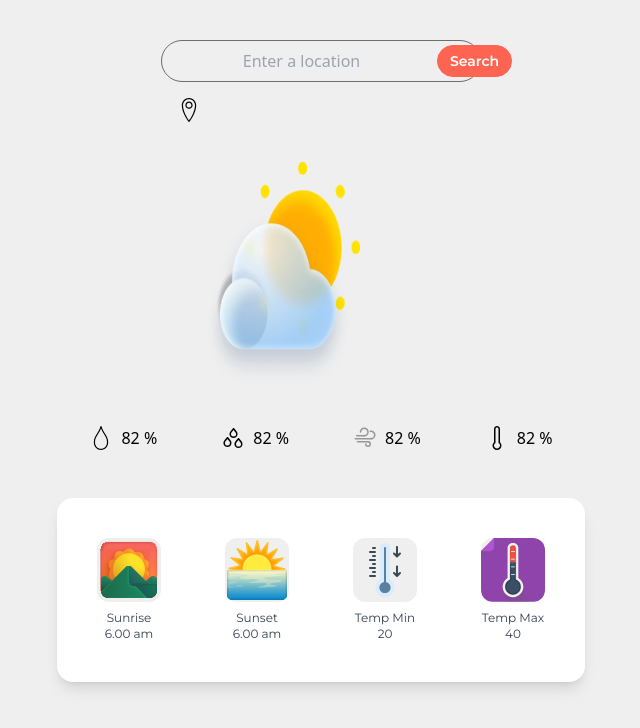
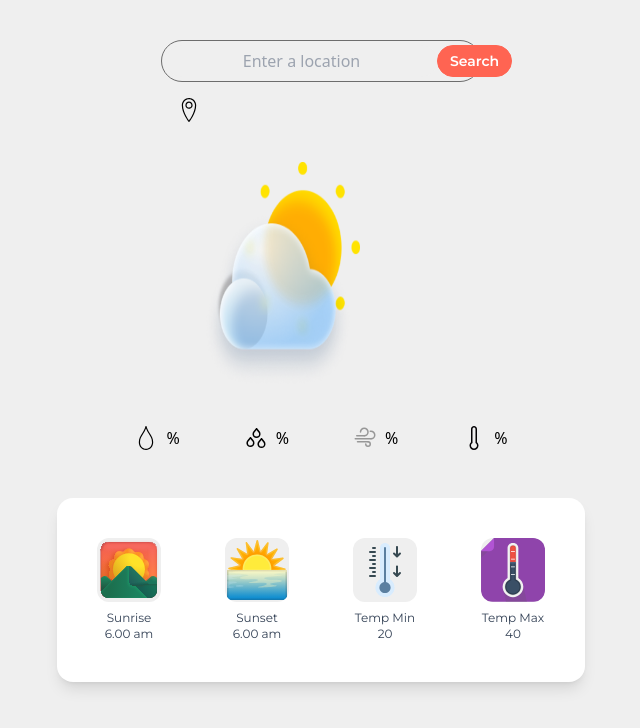
Before and after one commit to nuruzzamn/Weather-App-by-React---Tailwind-, a React (Vite) app: page / in a window 1280 px wide. Shown: the top 728 px of the page, without its empty margins (319-959 px from the left). Built offline with nearby package versions, Linux system fonts and the light colour scheme; a web font is replaced by a local one.

Commit message:
[feat] set data row section

```diff
--- a/src/components/DataRow.jsx
+++ b/src/components/DataRow.jsx
@@ -5,28 +5,29 @@ import wind from "../assets/icons/wind.svg"
 import temp from "../assets/icons/temp.svg"
 
 
-const DataRow = () => {
+const DataRow = ({dataRow}) => {
+    const {dataHumidity, dataClouds, dataWind, dataTemp}=dataRow
   return (
     <div className='flex flex-row justify-center items-center gap-5 sm:gap-16'>
 
         <section className='flex justify-center items-center gap-1 sm:gap-2'>
             <img src={humidity} alt="" className='small-icon-size' />
-            <p>82 %</p>
+            <p>{dataHumidity} %</p>
         </section>
 
         <section className='flex justify-center items-center gap-1 sm:gap-2'>
             <img src={mm} alt="" className='small-icon-size' />
-            <p>82 %</p>
+            <p>{dataClouds} %</p>
         </section>
 
         <section className='flex justify-center items-center gap-1 sm:gap-2'>
             <img src={wind} alt="" className='small-icon-size' />
-            <p>82 %</p>
+            <p>{dataWind} %</p>
         </section>
 
         <section className='flex justify-center items-center gap-1 sm:gap-2'>
             <img src={temp} alt="" className='small-icon-size' />
-            <p>82 %</p>
+            <p>{dataTemp} %</p>
         </section>
     </div>
   )
--- a/src/components/MiddleSection.jsx
+++ b/src/components/MiddleSection.jsx
@@ -1,6 +1,6 @@
 import skySun from "../assets/icons/sky-sun.png";
 const MiddleSection = ({ middleData }) => {
-  const { des, temp, name } = middleData;
+  const { des, dataTemp, name } = middleData;
 
   return (
     <div className="">
@@ -14,14 +14,21 @@ const MiddleSection = ({ middleData }) => {
         </section>
 
         <section className="basis-2/6 font-montserrat text-slate-700 pl-3 mt-4 ">
-          <h1 className="text-lg">{des}</h1>
-          {temp && (
-            <section className="flex ">
-              <p className="text-4xl sm:text-8xl mt-2">{Math.round(temp)}</p>
+          {dataTemp && (
+            <section className="flex justify-start">
+              <p className="z-10 bg-transparent">{des}</p>
+              <section className="flex flex-row ml-[-40px] mt-4 bg-transparent">
+                <p className="text-4xl sm:text-8xl mt-2">
+                  {Math.round(dataTemp)}
+                </p>
 
-              <p className="lg:font-bold lg:text-3xl font-semibold text-xl mt-2 ml-1">0</p>
+                <p className="lg:font-bold lg:text-3xl font-semibold text-xl mt-2 ml-1">
+                  0
+                </p>
+              </section>
             </section>
           )}
+
           <h2 className="text-xs sm:text-lg font-bold">{name}</h2>
         </section>
       </section>
--- a/src/components/Weather.jsx
+++ b/src/components/Weather.jsx
@@ -25,19 +25,17 @@ const Weather = () => {
   const country = data.sys?.country;
   const sunrise = data.sys?.sunrise;
   const sunset = data.sys?.sunset;
-  const wind = data.wind?.speed;
+  const dataWind = data.wind?.speed;
   let des = "";
-  // const des=""
-  const temp = data.main?.temp;
+  const dataClouds = data.clouds?.all;
+  const dataHumidity = data.main?.humidity;
+  const dataTemp = data.main?.temp;
   const tempMax = data.main?.temp_max;
   const tempMin = data.main?.temp_min;
 
   console.log("data check",data);
 
   (data === null)? des="" : des=data?.weather?.[0]?.description
-
-  // console.log("des", des);
-
 
   return (
     <div className="max-w-3xl relative m-auto flex flex-1 justify-center flex-col">
@@ -51,12 +49,12 @@ const Weather = () => {
 
       <section className="padding-b flex flex-1 justify-center">
 
-      {(data !==undefined)?<MiddleSection middleData={{ temp, name, des}}/>:<MiddleSection middleData={""}/>}
+      {(data !==undefined)?<MiddleSection middleData={{ dataTemp, name, des}}/>:<MiddleSection middleData={""}/>}
 
       </section>
 
       <section className="flex flex-1 justify-center">
-        <DataRow />
+        <DataRow dataRow={{dataHumidity, dataClouds, dataWind, dataTemp}}/>
       </section>
 
       <section className="sm:padding padding-y flex flex-1 justify-center">
```
